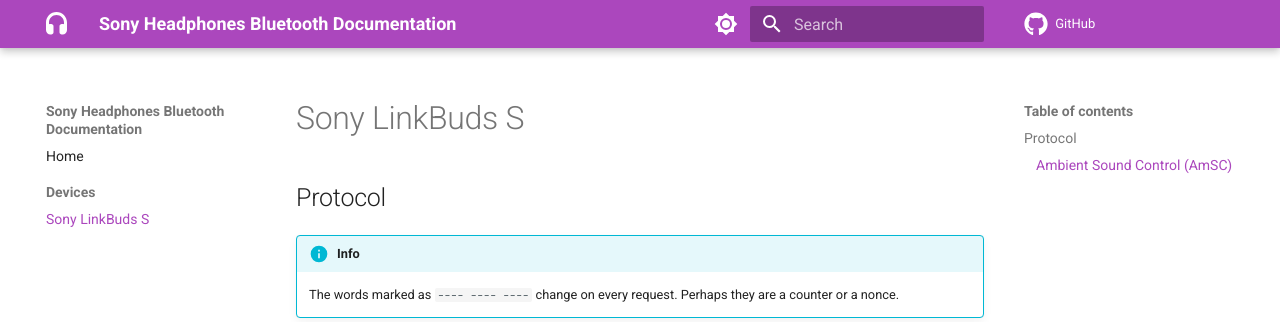
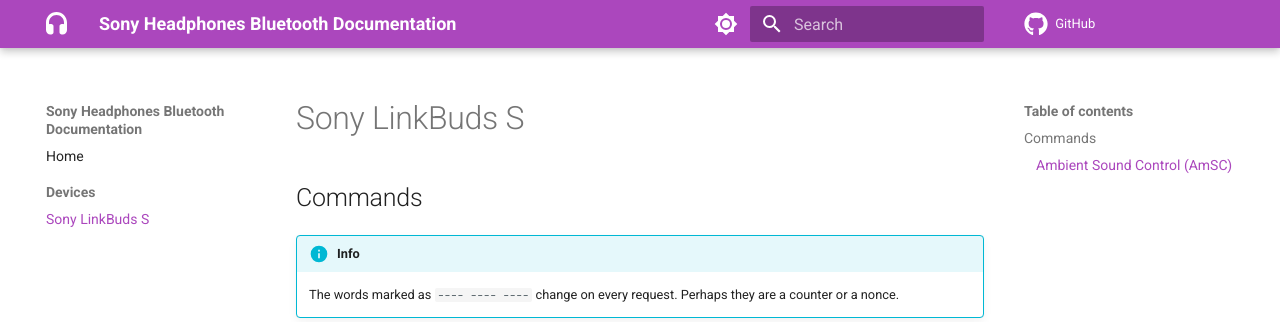
Before and after one commit to ohm-app/sony-headphones-bluetooth-documentation, an MkDocs documentation site: the page built from docs/Devices/LinkBuds S.md, in a window 1280 px wide and 1057 px high. Shown: the top 322 px of the window. Built offline with MkDocs 1.6.1 and Material for MkDocs 9.7.7, drawn with Linux system fonts in a browser that asks for light colours; comment, search, counter and statistics services are not loaded.

Commit message:
Update commands in LinkBuds S documentation

```diff
--- a/docs/Devices/LinkBuds S.md
+++ b/docs/Devices/LinkBuds S.md
@@ -1,6 +1,6 @@
 # Sony LinkBuds S
 
-## Protocol
+## Commands
 
 !!! info
     The words marked as `---- ---- ----` change on every request. Perhaps they are a counter or a nonce.
```
